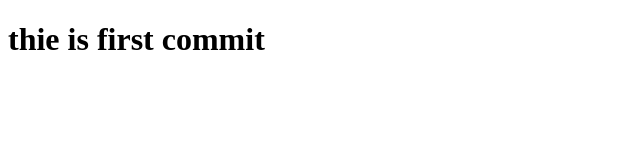
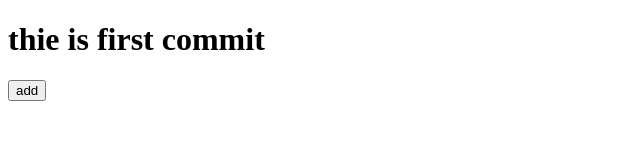
Before and after one commit to bilashgit/fProject, a plain HTML site: page index.html in a window 1280 px wide. Shown: the full height of the page, 0-640 px from the left. Drawn offline with Linux system fonts and the light colour scheme.

Commit message:
second commit

```diff
--- a/index.html
+++ b/index.html
@@ -7,5 +7,6 @@
 </head>
 <body>
     <h1>thie is first commit</h1>
+    <button>add</button>
 </body>
 </html>
--- a/style.css
+++ b/style.css
@@ -0,0 +1,3 @@
+*{
+
+}
```
Also changed, not shown: one.txt.
